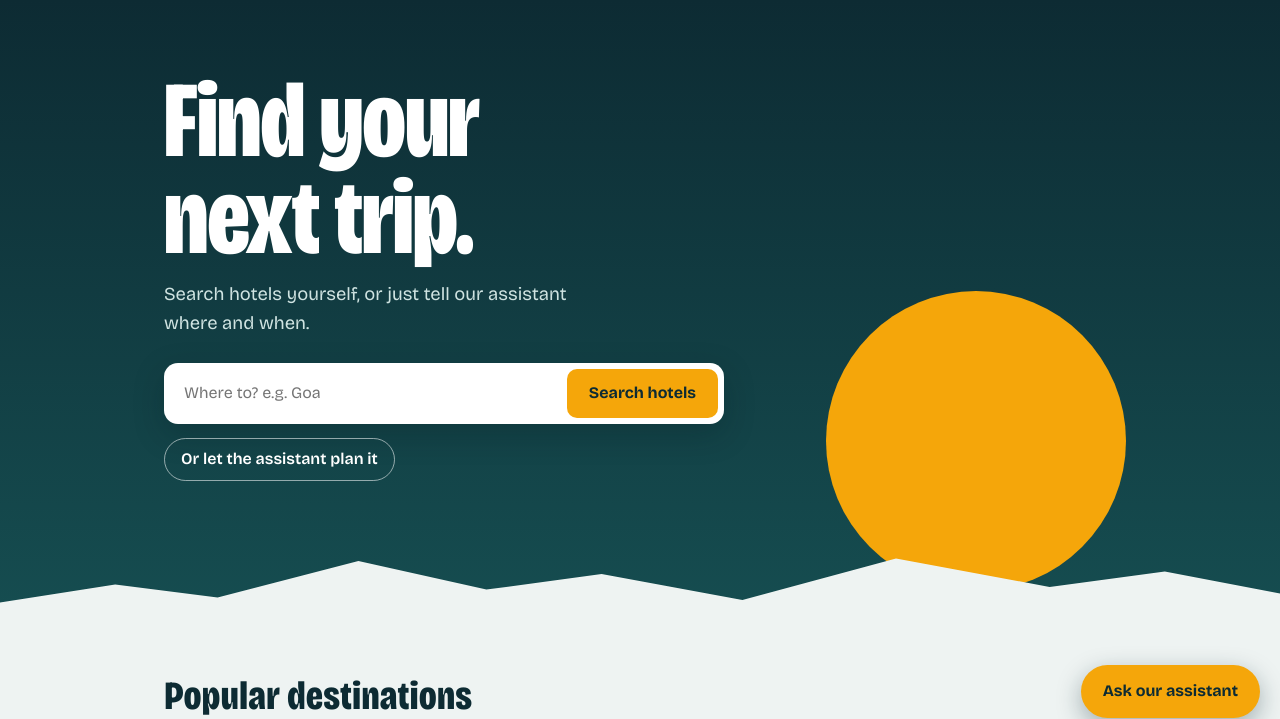
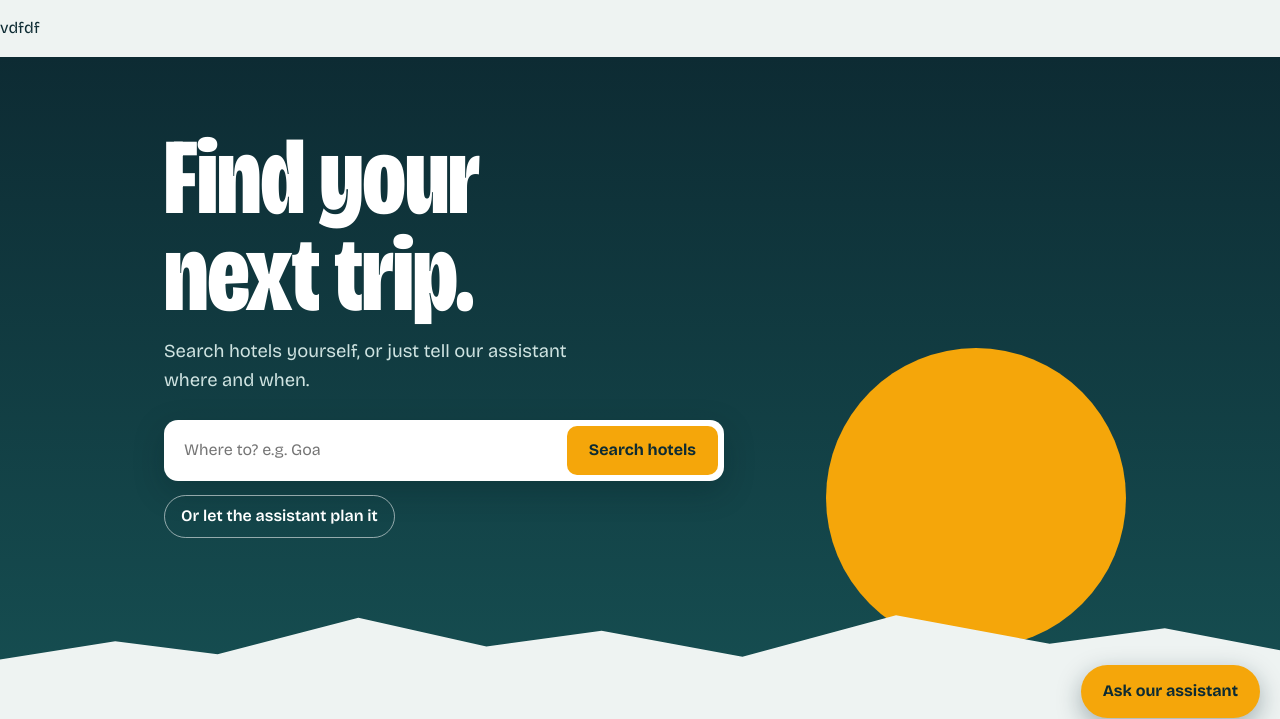
Before and after one commit to atulbuyer02-lang/Let-s-Travel, a Flask app: page / in a window 1280 px wide. Shown: the part 62-781 px from the top of the page. Run offline with Flask 3, Linux system fonts and the light colour scheme.

Commit message:
thest commint here

```diff
--- a/templates/base.html
+++ b/templates/base.html
@@ -26,7 +26,7 @@
     {% endif %}
   </nav>
 </header>
-
+<p>vdfdf</p>
 {% with messages = get_flashed_messages(with_categories=true) %}
   {% for cat, msg in messages %}<div class="flash {{ cat }}">{{ msg }}</div>{% endfor %}
 {% endwith %}
```
